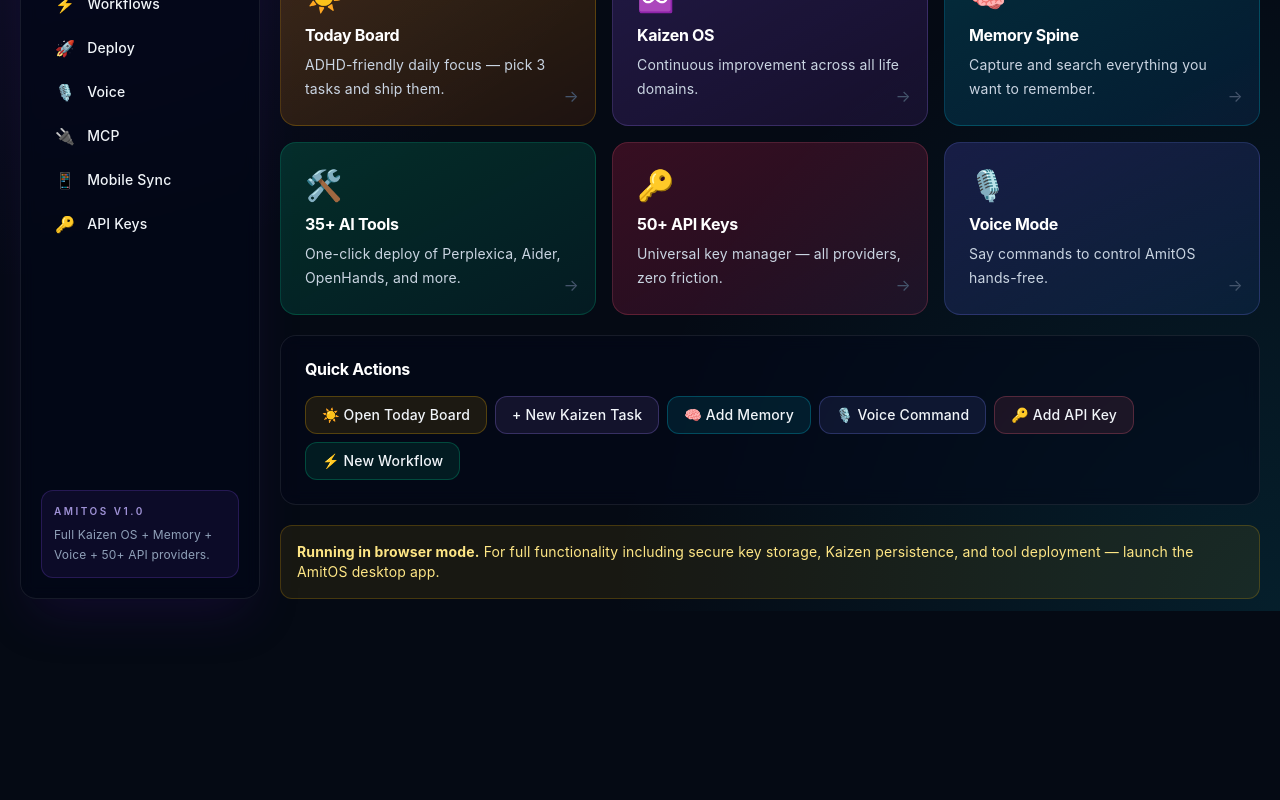
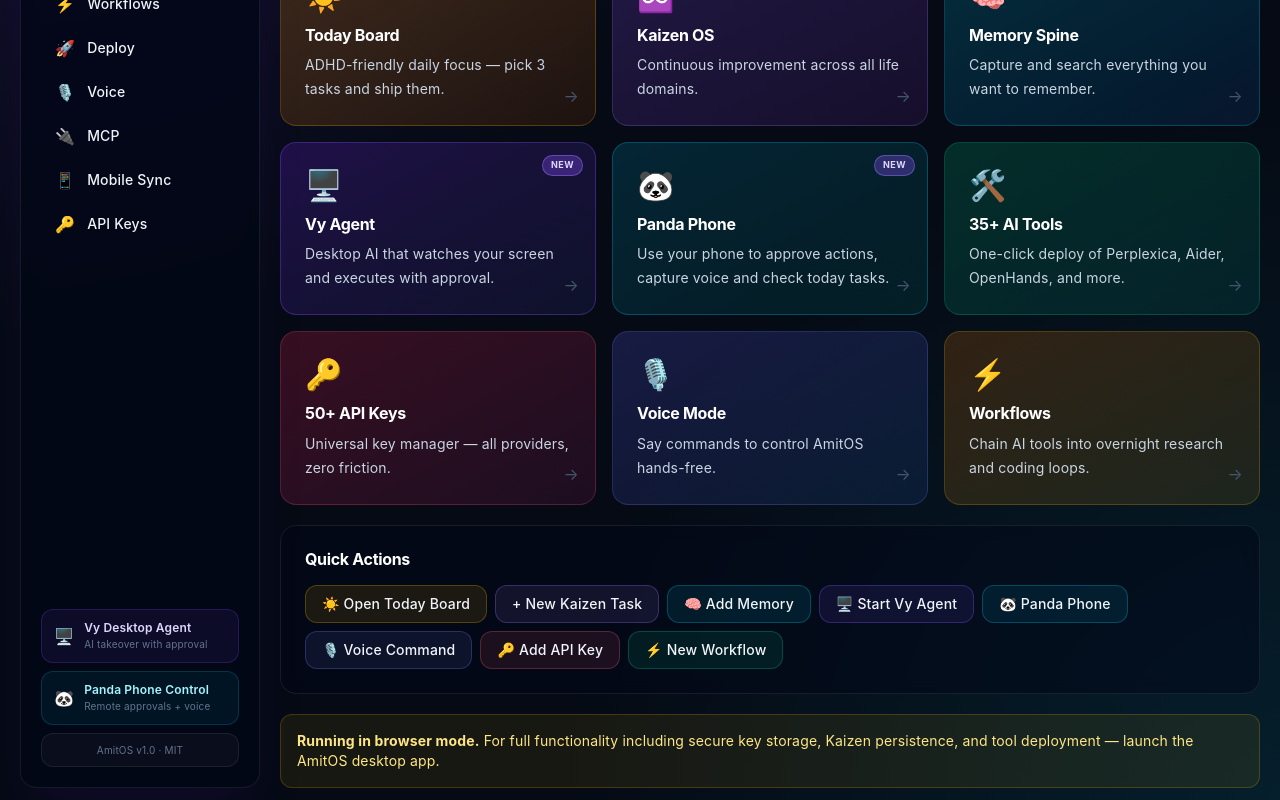
Before and after one commit to Division6066/RalphHub, a SvelteKit app: page / in a window 1280 px wide. Shown: the part 471-1271 px from the top of the page. Before the commit the page ends 1082 px from the top, so only its background shows below. Built offline with nearby package versions, Linux system fonts and the light colour scheme.

Commit message:
Final Polish Milestone 3/6: UI polish — Vy/Panda feature cards, ADHD/dyslexia CSS enhancements, scan-in-5-sec sidebar, accessibility improvements
Co-authored-by: Division6066 <Division6066@users.noreply.github.com>

```diff
--- a/src/app.css
+++ b/src/app.css
@@ -156,3 +156,53 @@ input[type="checkbox"]:checked::after {
 	background: rgba(139, 92, 246, 0.3);
 	color: white;
 }
+
+/* ─── ADHD / Dyslexia Helpers ─────────────────────────────────────────────── */
+
+/* Scannable status badges */
+.badge-now { background: rgba(34,211,238,0.15); color: #67e8f9; border: 1px solid rgba(34,211,238,0.25); border-radius: 999px; padding: 0.1rem 0.5rem; font-size: 0.65rem; font-weight: 700; letter-spacing: 0.1em; text-transform: uppercase; }
+.badge-new { background: rgba(139,92,246,0.15); color: #c4b5fd; border: 1px solid rgba(139,92,246,0.25); border-radius: 999px; padding: 0.1rem 0.5rem; font-size: 0.65rem; font-weight: 700; letter-spacing: 0.1em; text-transform: uppercase; }
+
+/* High-contrast action area */
+.action-primary {
+	background: linear-gradient(135deg, #7c3aed, #0891b2);
+	color: white;
+	font-weight: 700;
+	border-radius: 0.75rem;
+	padding: 0.6rem 1.25rem;
+	font-size: 0.875rem;
+	transition: opacity 0.15s, transform 0.1s;
+}
+.action-primary:hover { opacity: 0.9; transform: scale(1.02); }
+
+/* Reduced motion preference */
+@media (prefers-reduced-motion: reduce) {
+	*, ::before, ::after {
+		animation-duration: 0.01ms !important;
+		animation-iteration-count: 1 !important;
+		transition-duration: 0.01ms !important;
+	}
+}
+
+/* Minimum touch targets for ADHD / motor control */
+button, [role="button"], a[href] {
+	min-height: 36px;
+}
+
+/* Focus outline visible everywhere */
+:focus-visible {
+	outline: 2px solid rgba(139, 92, 246, 0.8);
+	outline-offset: 2px;
+	border-radius: 6px;
+}
+
+/* Code / monospace readability */
+code, pre, .font-mono {
+	font-family: 'JetBrains Mono', 'Fira Code', 'Cascadia Code', ui-monospace, monospace;
+	font-size: 0.875em;
+}
+
+/* Smooth scroll for navigation */
+html {
+	scroll-behavior: smooth;
+}
--- a/src/routes/+layout.svelte
+++ b/src/routes/+layout.svelte
@@ -69,11 +69,24 @@
 				{/each}
 			</nav>
 
-			<div class="mt-4 rounded-xl border border-violet-500/20 bg-violet-500/8 p-3">
-				<p class="text-[10px] uppercase tracking-[0.25em] text-violet-300/80 font-semibold">AmitOS v1.0</p>
-				<p class="mt-1.5 text-xs leading-5 text-slate-400">
-					Full Kaizen OS + Memory + Voice + 50+ API providers.
-				</p>
+			<div class="mt-4 space-y-2">
+				<a href="/vy" class="flex items-center gap-2.5 rounded-xl border border-violet-500/20 bg-violet-500/8 px-3 py-2.5 hover:bg-violet-500/15 transition group">
+					<span class="text-base">🖥️</span>
+					<div class="min-w-0">
+						<p class="text-xs font-semibold text-violet-200">Vy Desktop Agent</p>
+						<p class="text-[10px] text-slate-500">AI takeover with approval</p>
+					</div>
+				</a>
+				<a href="/panda" class="flex items-center gap-2.5 rounded-xl border border-cyan-500/20 bg-cyan-500/8 px-3 py-2.5 hover:bg-cyan-500/15 transition">
+					<span class="text-base">🐼</span>
+					<div class="min-w-0">
+						<p class="text-xs font-semibold text-cyan-200">Panda Phone Control</p>
+						<p class="text-[10px] text-slate-500">Remote approvals + voice</p>
+					</div>
+				</a>
+				<div class="rounded-xl border border-white/8 bg-white/3 px-3 py-2">
+					<p class="text-[10px] text-slate-500 text-center">AmitOS v1.0 · MIT</p>
+				</div>
 			</div>
 		</aside>
 
--- a/src/routes/+page.svelte
+++ b/src/routes/+page.svelte
@@ -17,12 +17,15 @@
 	let isDesktop = false;
 
 	const features = [
-		{ icon: '☀️', title: 'Today Board', desc: 'ADHD-friendly daily focus — pick 3 tasks and ship them.', href: '/today', color: 'from-amber-500/20 to-orange-500/10', border: 'border-amber-400/20' },
-		{ icon: '♾️', title: 'Kaizen OS', desc: 'Continuous improvement across all life domains.', href: '/kaizen', color: 'from-violet-500/20 to-purple-500/10', border: 'border-violet-400/20' },
-		{ icon: '🧠', title: 'Memory Spine', desc: 'Capture and search everything you want to remember.', href: '/memory', color: 'from-cyan-500/20 to-blue-500/10', border: 'border-cyan-400/20' },
-		{ icon: '🛠️', title: '35+ AI Tools', desc: 'One-click deploy of Perplexica, Aider, OpenHands, and more.', href: '/tools', color: 'from-emerald-500/20 to-teal-500/10', border: 'border-emerald-400/20' },
-		{ icon: '🔑', title: '50+ API Keys', desc: 'Universal key manager — all providers, zero friction.', href: '/settings', color: 'from-rose-500/20 to-pink-500/10', border: 'border-rose-400/20' },
-		{ icon: '🎙️', title: 'Voice Mode', desc: 'Say commands to control AmitOS hands-free.', href: '/voice', color: 'from-indigo-500/20 to-blue-500/10', border: 'border-indigo-400/20' },
+		{ icon: '☀️', title: 'Today Board', desc: 'ADHD-friendly daily focus — pick 3 tasks and ship them.', href: '/today', color: 'from-amber-500/20 to-orange-500/10', border: 'border-amber-400/20', badge: '' },
+		{ icon: '♾️', title: 'Kaizen OS', desc: 'Continuous improvement across all life domains.', href: '/kaizen', color: 'from-violet-500/20 to-purple-500/10', border: 'border-violet-400/20', badge: '' },
+		{ icon: '🧠', title: 'Memory Spine', desc: 'Capture and search everything you want to remember.', href: '/memory', color: 'from-cyan-500/20 to-blue-500/10', border: 'border-cyan-400/20', badge: '' },
+		{ icon: '🖥️', title: 'Vy Agent', desc: 'Desktop AI that watches your screen and executes with approval.', href: '/vy', color: 'from-violet-600/20 to-indigo-500/10', border: 'border-violet-500/30', badge: 'NEW' },
+		{ icon: '🐼', title: 'Panda Phone', desc: 'Use your phone to approve actions, capture voice and check today tasks.', href: '/panda', color: 'from-cyan-600/20 to-teal-500/10', border: 'border-cyan-500/30', badge: 'NEW' },
+		{ icon: '🛠️', title: '35+ AI Tools', desc: 'One-click deploy of Perplexica, Aider, OpenHands, and more.', href: '/tools', color: 'from-emerald-500/20 to-teal-500/10', border: 'border-emerald-400/20', badge: '' },
+		{ icon: '🔑', title: '50+ API Keys', desc: 'Universal key manager — all providers, zero friction.', href: '/settings', color: 'from-rose-500/20 to-pink-500/10', border: 'border-rose-400/20', badge: '' },
+		{ icon: '🎙️', title: 'Voice Mode', desc: 'Say commands to control AmitOS hands-free.', href: '/voice', color: 'from-indigo-500/20 to-blue-500/10', border: 'border-indigo-400/20', badge: '' },
+		{ icon: '⚡', title: 'Workflows', desc: 'Chain AI tools into overnight research and coding loops.', href: '/workflows', color: 'from-amber-600/20 to-yellow-500/10', border: 'border-amber-400/20', badge: '' },
 	];
 
 	onMount(async () => {
@@ -106,6 +109,9 @@
 				href={f.href}
 				class={`group relative overflow-hidden rounded-2xl border ${f.border} bg-gradient-to-br ${f.color} p-6 transition hover:scale-[1.02] hover:shadow-lg`}
 			>
+				{#if f.badge}
+					<span class="absolute right-3 top-3 rounded-full bg-violet-500/30 border border-violet-400/40 px-2 py-0.5 text-[9px] font-bold uppercase tracking-wider text-violet-200">{f.badge}</span>
+				{/if}
 				<div class="mb-3 text-3xl">{f.icon}</div>
 				<h3 class="text-base font-bold text-white">{f.title}</h3>
 				<p class="mt-2 text-sm leading-6 text-slate-300">{f.desc}</p>
@@ -121,6 +127,8 @@
 			<a href="/today" class="rounded-xl border border-amber-400/25 bg-amber-400/10 px-4 py-2 text-sm font-medium text-amber-200 transition hover:bg-amber-400/20">☀️ Open Today Board</a>
 			<a href="/kaizen" class="rounded-xl border border-violet-400/25 bg-violet-400/10 px-4 py-2 text-sm font-medium text-violet-200 transition hover:bg-violet-400/20">+ New Kaizen Task</a>
 			<a href="/memory" class="rounded-xl border border-cyan-400/25 bg-cyan-400/10 px-4 py-2 text-sm font-medium text-cyan-200 transition hover:bg-cyan-400/20">🧠 Add Memory</a>
+			<a href="/vy" class="rounded-xl border border-violet-500/30 bg-violet-500/10 px-4 py-2 text-sm font-medium text-violet-200 transition hover:bg-violet-500/20">🖥️ Start Vy Agent</a>
+			<a href="/panda" class="rounded-xl border border-cyan-500/30 bg-cyan-500/10 px-4 py-2 text-sm font-medium text-cyan-200 transition hover:bg-cyan-500/20">🐼 Panda Phone</a>
 			<a href="/voice" class="rounded-xl border border-indigo-400/25 bg-indigo-400/10 px-4 py-2 text-sm font-medium text-indigo-200 transition hover:bg-indigo-400/20">🎙️ Voice Command</a>
 			<a href="/settings" class="rounded-xl border border-rose-400/25 bg-rose-400/10 px-4 py-2 text-sm font-medium text-rose-200 transition hover:bg-rose-400/20">🔑 Add API Key</a>
 			<a href="/workflows" class="rounded-xl border border-emerald-400/25 bg-emerald-400/10 px-4 py-2 text-sm font-medium text-emerald-200 transition hover:bg-emerald-400/20">⚡ New Workflow</a>
```
